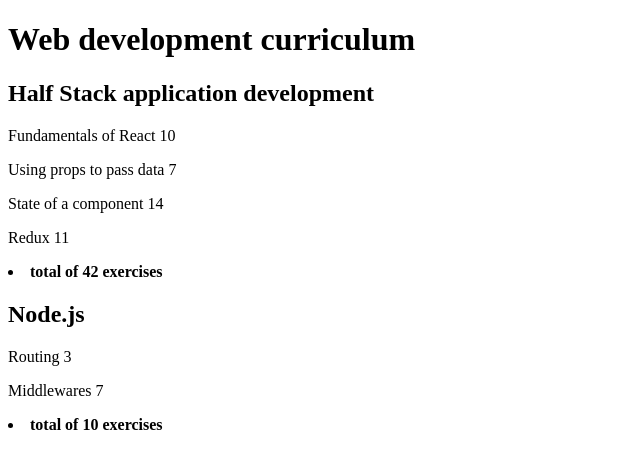
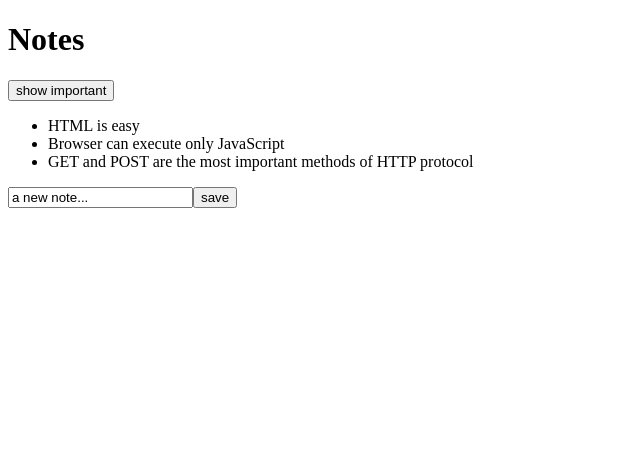
Before and after one commit to AH134/practice, a React (Vite) app in the folder react-practice/fso-course/: page / in a window 1280 px wide. Shown: the top 468 px of the page, without its empty margins (0-640 px from the left). Built offline with nearby package versions, Linux system fonts and the light colour scheme.

Commit message:
part 2 forms example

```diff
--- a/react-practice/fso-course/src/App.jsx
+++ b/react-practice/fso-course/src/App.jsx
@@ -1,57 +1,51 @@
-import Course from "./components/Course";
+import { useState } from "react";
+import Note from "./components/Note";
 
-const App = () => {
-  const courses = [
-    {
-      name: "Half Stack application development",
-      id: 1,
-      parts: [
-        {
-          name: "Fundamentals of React",
-          exercises: 10,
-          id: 1,
-        },
-        {
-          name: "Using props to pass data",
-          exercises: 7,
-          id: 2,
-        },
-        {
-          name: "State of a component",
-          exercises: 14,
-          id: 3,
-        },
-        {
-          name: "Redux",
-          exercises: 11,
-          id: 4,
-        },
-      ],
-    },
-    {
-      name: "Node.js",
-      id: 2,
-      parts: [
-        {
-          name: "Routing",
-          exercises: 3,
-          id: 1,
-        },
-        {
-          name: "Middlewares",
-          exercises: 7,
-          id: 2,
-        },
-      ],
-    },
-  ];
+const App = (props) => {
+  const [notes, setNotes] = useState(props.notes);
+  const [newNote, setNewNote] = useState("a new note...");
+  const [showAll, setShowAll] = useState(true);
+
+  const notesToShow = showAll ? notes : notes.filter((note) => note.important);
+
+  const addNote = (e) => {
+    e.preventDefault();
+    const noteObject = {
+      content: newNote,
+      important: Math.random() < 0.5,
+      id: notes.length + 1,
+    };
+
+    setNotes(notes.concat(noteObject));
+    setNewNote("");
+  };
+
+  const handleNoteChange = (e) => {
+    console.log(e.target.value);
+    setNewNote(e.target.value);
+  };
 
   return (
     <div>
-      <h1>Web development curriculum</h1>
-      {courses.map((course) => (
-        <Course course={course} />
-      ))}
+      <h1>Notes</h1>
+      <div>
+        <button
+          onClick={() => {
+            setShowAll(!showAll);
+          }}
+        >
+          show {showAll ? "important" : "all"}
+        </button>
+      </div>
+      <ul>
+        {notesToShow.map((note) => (
+          <Note key={note.id} note={note} />
+        ))}
+      </ul>
+      <form onSubmit={addNote}>
+        <input value={newNote} onChange={handleNoteChange} />
+        <button type="submit">save</button>
+      </form>
     </div>
   );
 };
--- a/react-practice/fso-course/src/components/Course.jsx
+++ /dev/null
@@ -1,43 +0,0 @@
-const Header = ({ title }) => {
-  return <h2>{title}</h2>;
-};
-
-const Content = ({ course }) => {
-  const totalExercises = course.reduce((acc, currValue) => {
-    return acc + currValue.exercises;
-  }, 0);
-
-  const courseParts = course.map((part) => {
-    return <ContentPart key={part.id} part={part} />;
-  });
-
-  return (
-    <div>
-      {courseParts}
-      <li>
-        <b>total of {totalExercises} exercises</b>
-      </li>
-    </div>
-  );
-};
-
-const ContentPart = ({ part }) => {
-  return (
-    <p>
-      {part.name} {part.exercises}
-    </p>
-  );
-};
-
-const Course = ({ course }) => {
-  const { name, parts } = course;
-
-  return (
-    <>
-      <Header title={name} />
-      <Content course={parts} />
-    </>
-  );
-};
-
-export default Course;
--- /dev/null
+++ b/react-practice/fso-course/src/components/Note.jsx
@@ -0,0 +1,5 @@
+const Note = ({ note }) => {
+  return <li>{note.content}</li>;
+};
+
+export default Note;
```
